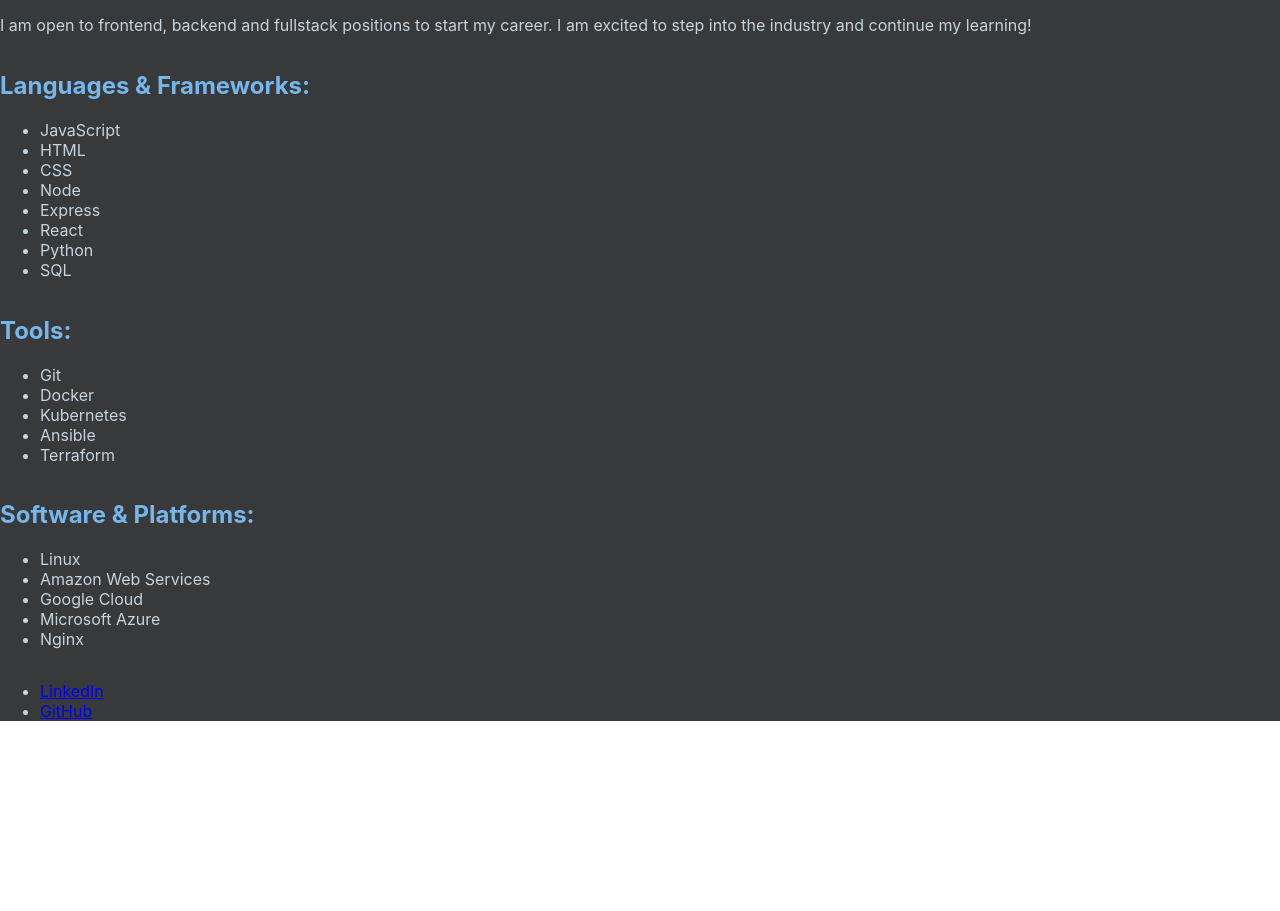
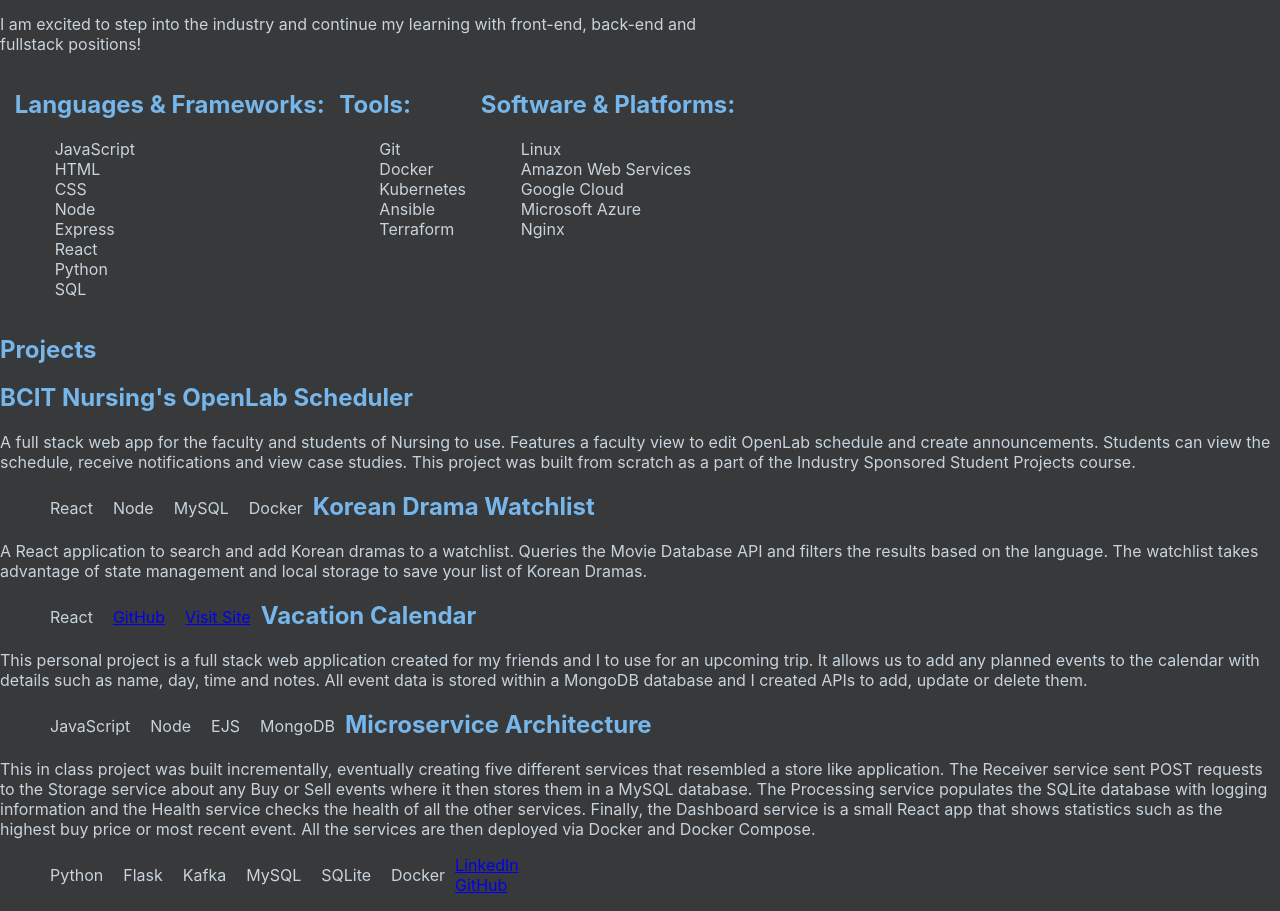
Before and after one commit to chrismok17/chrismok17, a React (Create React App) app: page / in a window 1280 px wide. Shown: the part 247-1158 px from the top of the page. Before the commit the page ends 984 px from the top, so only its background shows below. Built offline with nearby package versions, Linux system fonts and the light colour scheme.

Commit message:
added project information and some css

```diff
--- a/src/App.css
+++ b/src/App.css
@@ -8,7 +8,7 @@
   --tertiary: #c7d3dd;
 }
 
-.App {
+:root {
   background-color: var(--main);
 }
 
@@ -17,9 +17,21 @@
 }
 
 p, li {
-  color: var(--tertiary)
+  color: var(--tertiary);
+  list-style: none;
 }
 
 .about-me {
-  display: grid;
+  max-width: 750px;
 }
+
+.skills {
+  display: flex;
+  flex-direction: row;
+  justify-content: space-evenly;
+}
+
+.project-tech > li {
+  float: left;
+  padding: 10px;
+}
--- a/src/App.tsx
+++ b/src/App.tsx
@@ -2,11 +2,13 @@
 import './App.css';
 import About from './components/About';
 import Links from './components/Links';
+import Projects from './components/Projects';
 
 function App() {
   return (
     <div className="App">
       <About/>
+      <Projects/>
       <Links/>
     </div>
   );
--- a/src/components/About.tsx
+++ b/src/components/About.tsx
@@ -3,11 +3,12 @@
 const About = () => {
     return (
         <>
-            <div className="about-me">
+            <section className="about-me">
                 <h1>About Me</h1>
-                <p>Hi! I'm Chris and I am a recent computing graduate from British Columbia Institute of Technology (BCIT) with a passion for web development. My interest in web development started from my very first web development course in the Computer Information Technology program at BCIT. I love building projects from the ground up and visually seeing the changes I am implementing. </p>
+                <p>Hi! I'm Chris and I am a recent computing graduate from British Columbia Institute of Technology (BCIT) with a passion for web development. My interest in web development started from my very first web development course in the Computer Information Technology program at BCIT. I love building projects from the ground up, solving problems and visually seeing the changes I am implementing. </p>
                 <p>During my time at BCIT, I have had the chance to work on many group projects in collaboration with Immunize.io and BCIT's School of Nursing. In my free time I also like to incorporate my own interests and hobbies into my personal projects.</p>
-                <p>I am open to frontend, backend and fullstack positions to start my career. I am excited to step into the industry and continue my learning!</p>
+                <p>I am excited to step into the industry and continue my learning with front-end, back-end and fullstack positions!</p>
+                <div className="skills">
                     <div className="languages">
                         <h2>Languages & Frameworks:</h2>
                             <ul>
@@ -43,7 +44,7 @@
                             </ul>
                     </div>
                 </div>
-
+            </section>
         </>
     );
 };
--- a/src/components/Links.tsx
+++ b/src/components/Links.tsx
@@ -3,12 +3,12 @@
 const Links = () => {
     return (
         <>
-            <div className="links">
+            <section className="links">
                 <ul>
                     <li><a href="https://www.linkedin.com/in/chrismok17/">LinkedIn</a></li>
                     <li><a href="https://github.com/chrismok17">GitHub</a></li>
                 </ul>
-            </div>
+            </section>
         </>
     );
 };
--- /dev/null
+++ b/src/components/Projects.tsx
@@ -0,0 +1,54 @@
+import React from "react";
+
+const Projects = () => {
+    return (
+        <>
+            <section className="projects">
+                <h1>Projects</h1>
+                <div className="openlab">
+                    <h2>BCIT Nursing's OpenLab Scheduler</h2>
+                    <p>A full stack web app for the faculty and students of Nursing to use. Features a faculty view to edit OpenLab schedule and create announcements. Students can view the schedule, receive notifications and view case studies. This project was built from scratch as a part of the Industry Sponsored Student Projects course.</p>
+                    <ul className="project-tech">
+                        <li>React</li>
+                        <li>Node</li>
+                        <li>MySQL</li>
+                        <li>Docker</li>
+                    </ul>
+                </div>
+                <div className="kdrama">
+                    <h2>Korean Drama Watchlist</h2>
+                    <p>A React application to search and add Korean dramas to a watchlist. Queries the Movie Database API and filters the results based on the language. The watchlist takes advantage of state management and local storage to save your list of Korean Dramas.</p>
+                    <ul className="project-tech">
+                        <li>React</li>
+                        <li><a href="https://github.com/chrismok17/kdrama-watchlist">GitHub</a></li>
+                        <li><a href="https://fabulous-brioche-c04d2a.netlify.app/">Visit Site</a></li>
+                    </ul>
+                </div>
+                <div className="vacation">
+                    <h2>Vacation Calendar</h2>
+                    <p>This personal project is a full stack web application created for my friends and I to use for an upcoming trip. It allows us to add any planned events to the calendar with details such as name, day, time and notes. All event data is stored within a MongoDB database and I created APIs to add, update or delete them.</p>
+                    <ul className="project-tech">
+                        <li>JavaScript</li>
+                        <li>Node</li>
+                        <li>EJS</li>
+                        <li>MongoDB</li>
+                    </ul>
+                </div>
+                <div className="microservices">
+                    <h2>Microservice Architecture</h2>
+                    <p>This in class project was built incrementally, eventually creating five different services that resembled a store like application. The Receiver service sent POST requests to the Storage service about any Buy or Sell events where it then stores them in a MySQL database. The Processing service populates the SQLite database with logging information and the Health service checks the health of all the other services. Finally, the Dashboard service is a small React app that shows statistics such as the highest buy price or most recent event. All the services are then deployed via Docker and Docker Compose.</p>
+                    <ul className="project-tech">
+                        <li>Python</li>
+                        <li>Flask</li>
+                        <li>Kafka</li>
+                        <li>MySQL</li>
+                        <li>SQLite</li>
+                        <li>Docker</li>
+                    </ul>
+                </div>
+            </section>
+        </>
+    );
+};
+
+export default Projects;
```
Lines whose indentation alone changed are shown as unchanged.
